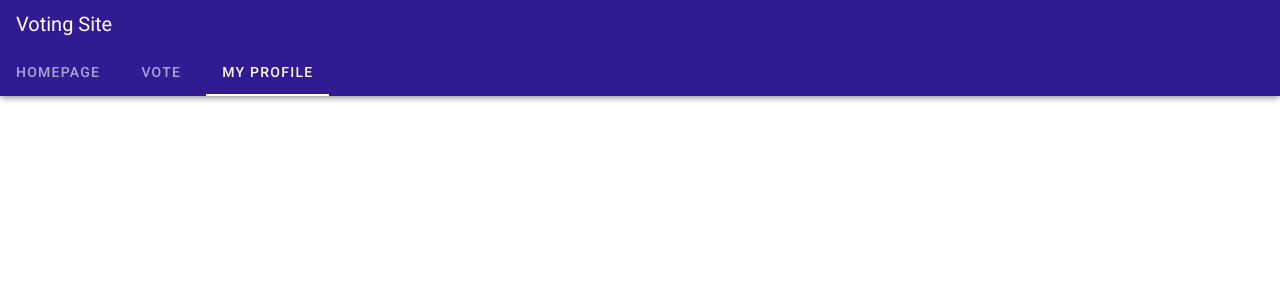
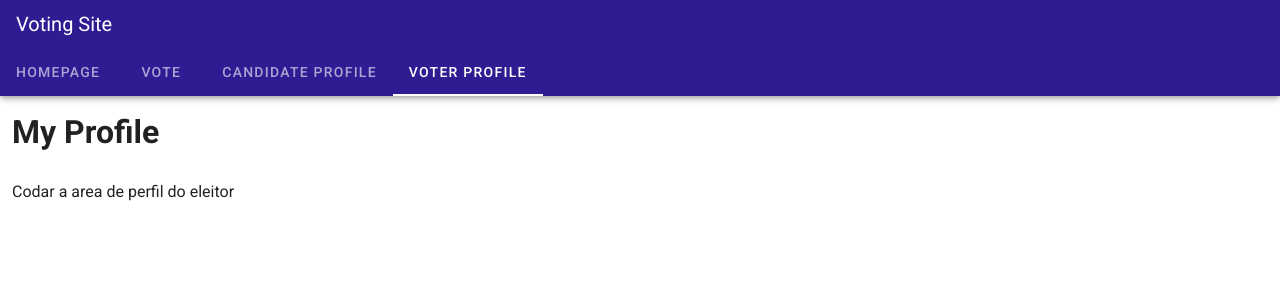
Before and after one commit to luigi-ms/vote-site-vue, a Vue app: page /#/profile/voter in a window 1280 px wide. Shown: the top 300 px of the page. Built offline with nearby package versions, Linux system fonts and the light colour scheme; a small style sheet from the web is missing.

Commit message:
add: VoterView

```diff
--- a/public/index.html
+++ b/public/index.html
@@ -5,7 +5,7 @@
     <meta http-equiv="X-UA-Compatible" content="IE=edge">
     <meta name="viewport" content="width=device-width,initial-scale=1.0">
     <link rel="icon" href="<%= BASE_URL %>favicon.ico">
-    <title><%= htmlWebpackPlugin.options.title %></title>
+    <title>Voting Site</title>
     <link rel="stylesheet" href="https://fonts.googleapis.com/css?family=Roboto:100,300,400,500,700,900">
     <link rel="stylesheet" href="https://cdn.jsdelivr.net/npm/@mdi/font@latest/css/materialdesignicons.min.css">
     <link rel="stylesheet" href="https://fonts.googleapis.com/css?family=Roboto:100,300,400,500,700,900">
--- a/src/App.vue
+++ b/src/App.vue
@@ -11,7 +11,8 @@
 				<v-tabs>
 					<v-tab to="/">Homepage</v-tab>
 					<v-tab to="/vote">Vote</v-tab>
-					<v-tab to="/profile">My Profile</v-tab>
+					<v-tab to="/profile/candidate">Candidate Profile</v-tab>
+					<v-tab to="/profile/voter">Voter Profile</v-tab>
 				</v-tabs>
 			</template>
 		</v-app-bar>
@@ -32,6 +33,3 @@ export default {
 	})
 };
 </script>
-
-<style>
-</style>
--- a/src/router/index.js
+++ b/src/router/index.js
@@ -2,9 +2,11 @@ import Vue from 'vue';
 import VueRouter from 'vue-router';
 
 import HomeView from '../views/HomeView.vue';
-import SignView from '../views/SignView.vue';
+import SignInView from '../views/SignInView.vue';
+import SignUpView from '../views/SignUpView.vue';
 import VoteView from '../views/VoteView.vue';
-import MyProfileView from '../views/MyProfileView.vue';
+import CandidateView from '../views/CandidateView.vue';
+import VoterView from '../views/VoterView.vue';
 
 Vue.use(VueRouter)
 
@@ -20,14 +22,24 @@ const routes = [
 		component: VoteView
   },
   {
-    path: '/profile',
-    name: 'profile',
-		component: MyProfileView
+    path: '/profile/candidate',
+    name: 'profileCand',
+		component: CandidateView
+  },
+  {
+    path: '/profile/voter',
+    name: 'profileVot',
+		component: VoterView
   },
   {
     path: '/signIn',
     name: 'signIn',
-		component: SignView
+		component: SignInView
+  },
+  {
+    path: '/signUp',
+    name: 'signUp',
+		component: SignUpView
   }
 ];
 
--- a/src/views/MyProfileView.vue
+++ b/src/views/CandidateView.vue
@@ -4,13 +4,13 @@
 			<h1>My Profile</h1>
 		</v-col>
 		<v-col cols=12 md=8>
-			//
+			Codar a area de perfil do candidato
 		</v-col>
 	</v-row>
 </template>
 
 <script>
   export default {
-    name: 'MyProfileView',
+    name: 'CandidateView',
   }
 </script>
--- a/src/views/SignView.vue
+++ b/src/views/SignInView.vue
@@ -1,5 +1,10 @@
 <template>
-	<h1>Sign In</h1>
+	<v-row>
+		<v-col cols=12 md=8>
+			<h1>Sign In</h1>
+		</v-col>
+		<v-col cols=12 md=8></v-col>
+	</v-row>
 </template>
 
 <script>
--- /dev/null
+++ b/src/views/SignUpView.vue
@@ -0,0 +1,14 @@
+<template>
+	<v-row>
+		<v-col cols=12 md=8>
+			<h1>Sign Up</h1>
+		</v-col>
+		<v-col cols=12 md=8></v-col>
+	</v-row>
+</template>
+
+<script>
+  export default {
+    name: 'SingUpView',
+  }
+</script>
--- /dev/null
+++ b/src/views/VoterView.vue
@@ -0,0 +1,16 @@
+<template>
+	<v-row>
+		<v-col cols=12 md=8>
+			<h1>My Profile</h1>
+		</v-col>
+		<v-col cols=12 md=8>
+			Codar a area de perfil do eleitor
+		</v-col>
+	</v-row>
+</template>
+
+<script>
+  export default {
+    name: 'VoterView',
+  }
+</script>
```
